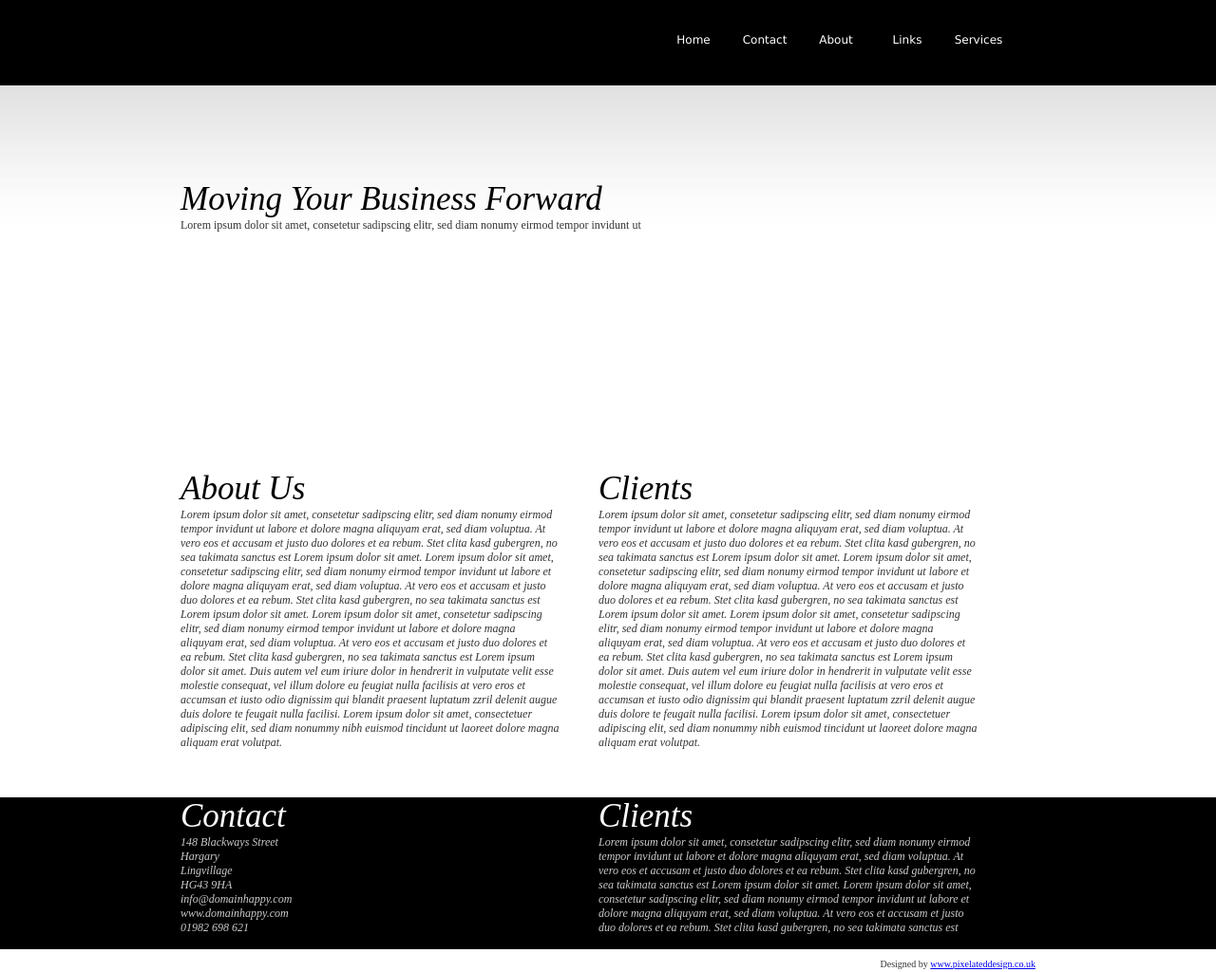
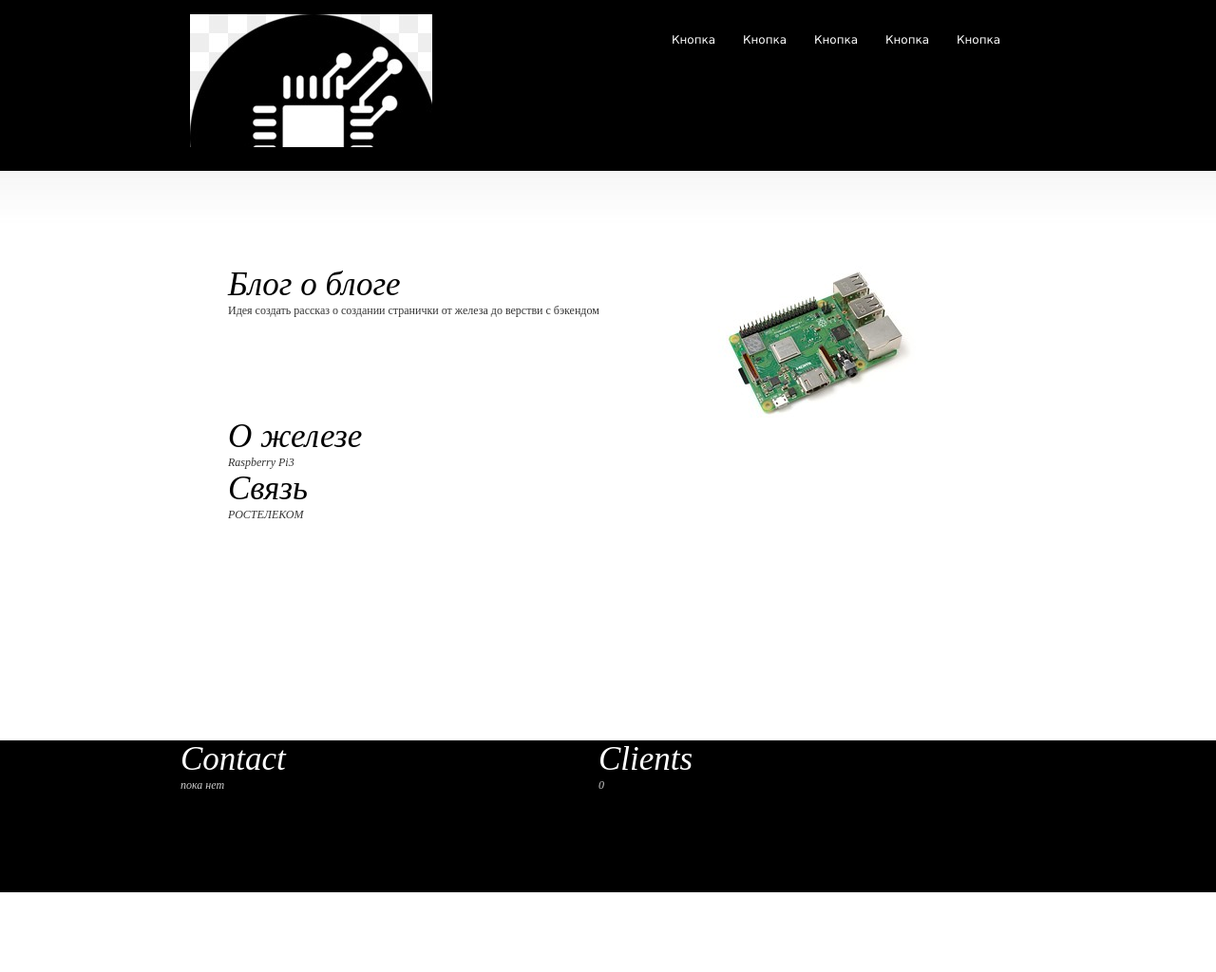
Before and after one commit to dmi-t/blog, a plain HTML site: page index.html in a window 1280 px wide. Shown: the whole page at 95% size. After the commit the page ends 940 px from the top, so only its background shows below. Drawn offline with Linux system fonts and the light colour scheme.

Commit message:
25.01.2021
Думаю над визиткой

```diff
--- a/css/stylesheet.css
+++ b/css/stylesheet.css
@@ -17,13 +17,14 @@ body {
 #content_container {
 	margin-left:auto;
 	margin-right:auto;
-	width:900px;
-	height: 750px;
+	width:800px;
+	height: 600px;
 	background-attachment: scroll;
-	background-image: url(../images/Untitled-4.png);
+
 	background-repeat: no-repeat;
 	background-position: right center;
 }
+
 
 #logo_container {
 	height:90px;
@@ -41,16 +42,16 @@ body {
 
 #logo_image {
 	width:255px;
-	height:75px;
+	height:140px;
 	margin-left:10px;
 	margin-top:15px;
 	float:left;
-	background-image: url(../images/logo.gif);
+	background-image: url(../images/shema.jpg);
 }
 
 #top_bar_black {
 	width:100%;
-	height:90px;
+	height:180px;
 	background-color:#000000;
 }
 
@@ -89,8 +90,14 @@ body {
 #header {
 	width:500px;
 	margin-top:100px;
-	margin-bottom:250px;
+	margin-bottom:100px;
 	float: left;
+
+}
+#imagerasp{
+	margin-top:100px;
+	background-image: url(../images/26931245278_323dd4b429_m.jpg);
+	background-position: right top;
 }
 
 .header_content_mainline {
@@ -131,6 +138,7 @@ body {
 	font-size:12px;
 	color:#333333;
 	width:500px;
+
 }
 
 #header_lower {
--- a/index.html
+++ b/index.html
@@ -2,34 +2,36 @@
 <html xmlns="http://www.w3.org/1999/xhtml">
 <head>
 <meta http-equiv="Content-Type" content="text/html; charset=UTF-8" />
-<title>Heartlys - Place Your Company Name Here</title>
+<title>БЛОГ О БЛОГЕ</title>
 <link href="css/stylesheet.css" rel="stylesheet" type="text/css" />
 </head>
 
 <body>
-<div id="top_bar_black"> <div id="logo_container"> <div id="logo_image"> </div>  <div id="nav_block"> <div class="nav_button">Home </a></div>
-	  <div class="nav_button"> Contact</div>
-		<div class="nav_button"> About</div>
-		<div class="nav_button"> Links</div>
-		<div class="nav_button"> Services </div>
+	<div id="top_bar_black">
+	<div id="logo_container">
+	<div id="logo_image">
+</div>
+<div id="nav_block">
+	<div class="nav_button"><a>Кнопка </a></div>
+	  <div class="nav_button"> Кнопка</div>
+	  <div class="nav_button"> Кнопка</div>
+		<div class="nav_button"> Кнопка</div>
+		<div class="nav_button"> Кнопка </div>
 	  </div>
-</div> </div>
+</div>
+</div>
         <div id="content_container">
-       	  <div id="header"> <div class="header_content_mainline"> Moving Your Business Forward </div> <div id="header_content_tagline">Lorem ipsum dolor sit amet, consetetur sadipscing elitr, sed diam nonumy eirmod tempor invidunt ut   </div>
+       	  <div id="header"> <div class="header_content_mainline"> Блог о блоге </div>
+		  <div id="header_content_tagline"> Идея создать рассказ о создании странички от железа до верстви с бэкендом</div>
 
 
 </div>
+          <img id="imagerasp" src="../images/26931245278_323dd4b429_m.jpg">
 
-                 <div id="header_lower">  <div id="header_content_boxline">About Us <div id="header_content_boxcontent">Lorem ipsum dolor sit amet, consetetur sadipscing elitr, sed diam nonumy eirmod tempor invidunt ut labore et dolore magna aliquyam erat, sed diam voluptua. At vero eos et accusam et justo duo dolores et ea rebum. Stet clita kasd gubergren, no sea takimata sanctus est Lorem ipsum dolor sit amet. Lorem ipsum dolor sit amet, consetetur sadipscing elitr, sed diam nonumy eirmod tempor invidunt ut labore et dolore magna aliquyam erat, sed diam voluptua. At vero eos et accusam et justo duo dolores et ea rebum. Stet clita kasd gubergren, no sea takimata sanctus est Lorem ipsum dolor sit amet. Lorem ipsum dolor sit amet, consetetur sadipscing elitr, sed diam nonumy eirmod tempor invidunt ut labore et dolore magna aliquyam erat, sed diam voluptua. At vero eos et accusam et justo duo dolores et ea rebum. Stet clita kasd gubergren, no sea takimata sanctus est Lorem ipsum dolor sit amet.
-
-Duis autem vel eum iriure dolor in hendrerit in vulputate velit esse molestie consequat, vel illum dolore eu feugiat nulla facilisis at vero eros et accumsan et iusto odio dignissim qui blandit praesent luptatum zzril delenit augue duis dolore te feugait nulla facilisi. Lorem ipsum dolor sit amet, consectetuer adipiscing elit, sed diam nonummy nibh euismod tincidunt ut laoreet dolore magna aliquam erat volutpat.
-
- </div></div>
+                 <div id="header_lower">  <div id="header_content_boxline">О железе<div id="header_content_boxcontent">Raspberry Pi3</div></div>
           </div><div id="header_lower">
-            <div id="header_content_boxline">Clients</div>
-          <div id="header_content_boxcontent">Lorem ipsum dolor sit amet, consetetur sadipscing elitr, sed diam nonumy eirmod tempor invidunt ut labore et dolore magna aliquyam erat, sed diam voluptua. At vero eos et accusam et justo duo dolores et ea rebum. Stet clita kasd gubergren, no sea takimata sanctus est Lorem ipsum dolor sit amet. Lorem ipsum dolor sit amet, consetetur sadipscing elitr, sed diam nonumy eirmod tempor invidunt ut labore et dolore magna aliquyam erat, sed diam voluptua. At vero eos et accusam et justo duo dolores et ea rebum. Stet clita kasd gubergren, no sea takimata sanctus est Lorem ipsum dolor sit amet. Lorem ipsum dolor sit amet, consetetur sadipscing elitr, sed diam nonumy eirmod tempor invidunt ut labore et dolore magna aliquyam erat, sed diam voluptua. At vero eos et accusam et justo duo dolores et ea rebum. Stet clita kasd gubergren, no sea takimata sanctus est Lorem ipsum dolor sit amet.
-
-Duis autem vel eum iriure dolor in hendrerit in vulputate velit esse molestie consequat, vel illum dolore eu feugiat nulla facilisis at vero eros et accumsan et iusto odio dignissim qui blandit praesent luptatum zzril delenit augue duis dolore te feugait nulla facilisi. Lorem ipsum dolor sit amet, consectetuer adipiscing elit, sed diam nonummy nibh euismod tincidunt ut laoreet dolore magna aliquam erat volutpat.</div>
+            <div id="header_content_boxline">Связь</div>
+          <div id="header_content_boxcontent">РОСТЕЛЕКОМ</div>
 
           </div>
         </div>
@@ -38,26 +40,21 @@ Duis autem vel eum iriure dolor in hendrerit in vulputate velit esse molestie co
 
 <div id="bottom_bar_black"> <div id="main_container">
 	<div id="header_lower">  <div id="header_content_lowerline">Contact
-	    <div id="header_content_lowerboxcontent">148 Blackways Street<br />
-	      Hargary<br />
-	      Lingvillage<br />
-        HG43 9HA <BR />
-        info@domainhappy.com<br />
-        www.domainhappy.com<br />
-        01982 698 621<BR />
+	    <div id="header_content_lowerboxcontent">пока нет<br />
+
         </div>
 	</div>
           </div>
 
           <div id="header_lower">  <div id="header_content_lowerline">Clients
-            <div id="header_content_lowerboxcontent">Lorem ipsum dolor sit amet, consetetur sadipscing elitr, sed diam nonumy eirmod tempor invidunt ut labore et dolore magna aliquyam erat, sed diam voluptua. At vero eos et accusam et justo duo dolores et ea rebum. Stet clita kasd gubergren, no sea takimata sanctus est Lorem ipsum dolor sit amet. Lorem ipsum dolor sit amet, consetetur sadipscing elitr, sed diam nonumy eirmod tempor invidunt ut labore et dolore magna aliquyam erat, sed diam voluptua. At vero eos et accusam et justo duo dolores et ea rebum. Stet clita kasd gubergren, no sea takimata sanctus est </div>
+            <div id="header_content_lowerboxcontent">0</div>
 	</div>
           </div>
 
 
 </div>
 </div>
- <div id="copywriteblock"> Designed by <a href="http://www.pixelateddesign.co.uk/">www.pixelateddesign.co.uk </a></div>
+
 
 </body>
 </html>
```
